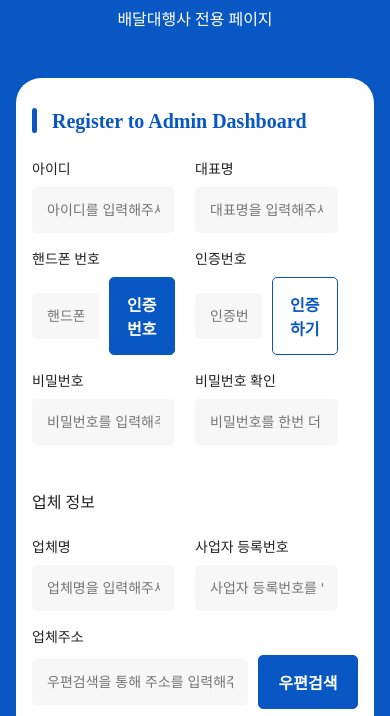
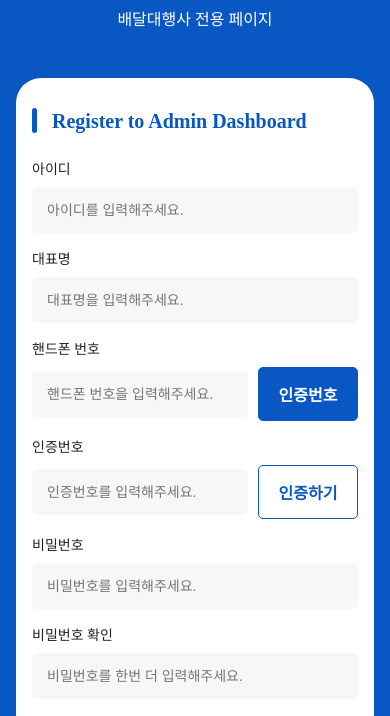
Before and after one commit to Haileyang/Kmong-owl, a website: page register.html in a window 390 px wide. Shown: the part 88-804 px from the top of the page. Drawn offline with Linux system fonts and the light colour scheme; a web font is replaced by a local one.

Commit message:
add style for login/register page

```diff
--- a/public/css/_sub.scss
+++ b/public/css/_sub.scss
@@ -2,6 +2,7 @@
 #login{
     display: flex;
     height: 100vh;
+    overflow: hidden;
     section{
         &.login-left{
             max-width: 830px;
@@ -340,6 +341,16 @@
                     }
                 }
             }
+            .form-register {
+                .two-flex-input {
+                    .input-wrap{
+                        width: 100%;
+                        &:nth-child(even){
+                            margin-left: 0;
+                        }
+                    }
+                }
+            }
             form {
                 .input-wrap {
                     input{
@@ -352,6 +363,7 @@
                     padding: 14px;
                 }
                 .btn-wrap {
+                    padding-bottom: 150px;
                     .login-extra{
                         small{
                             font-size: 14px!important;
```
Also changed, not shown: public/css/app.css, 1 other file.
